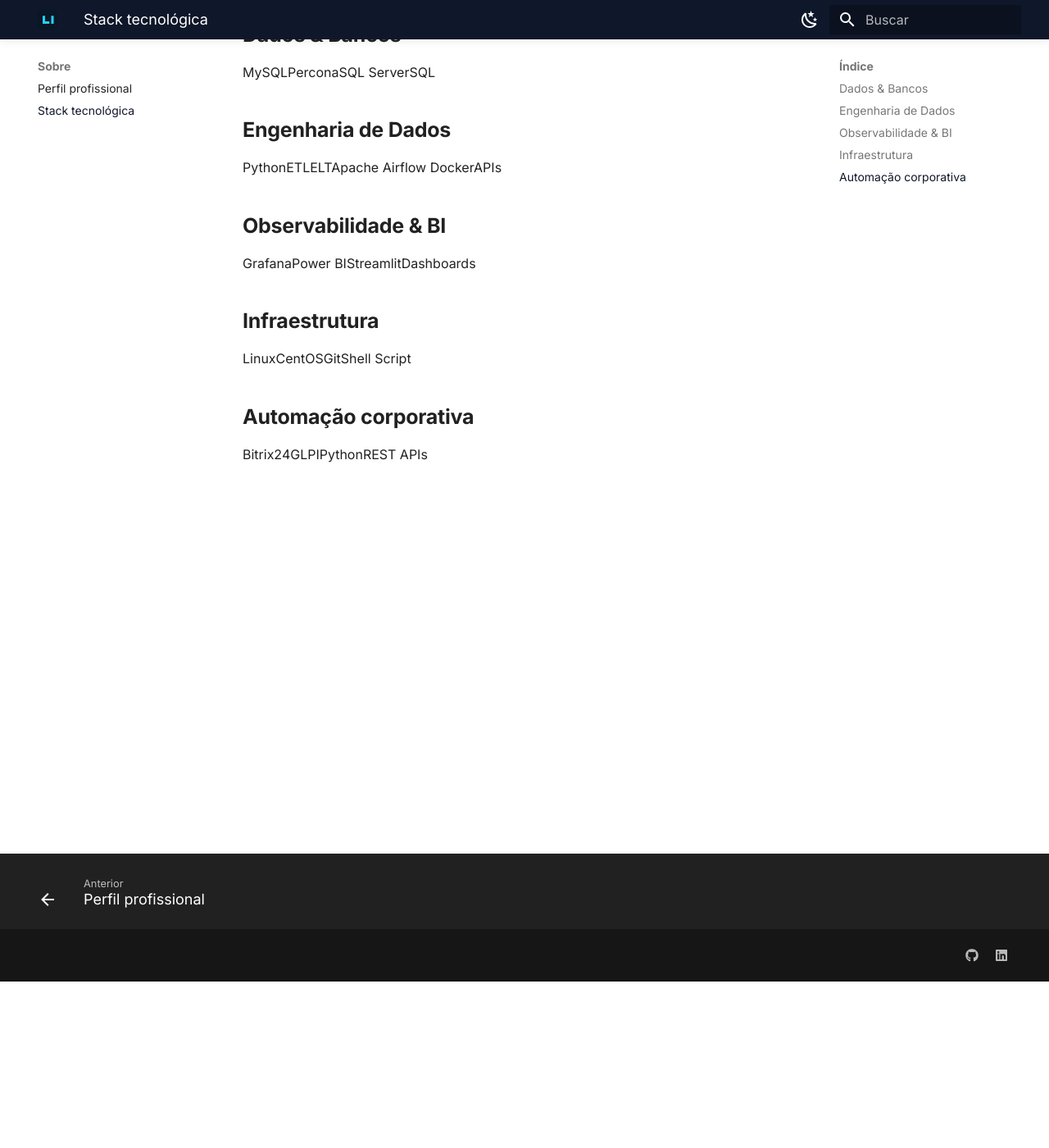
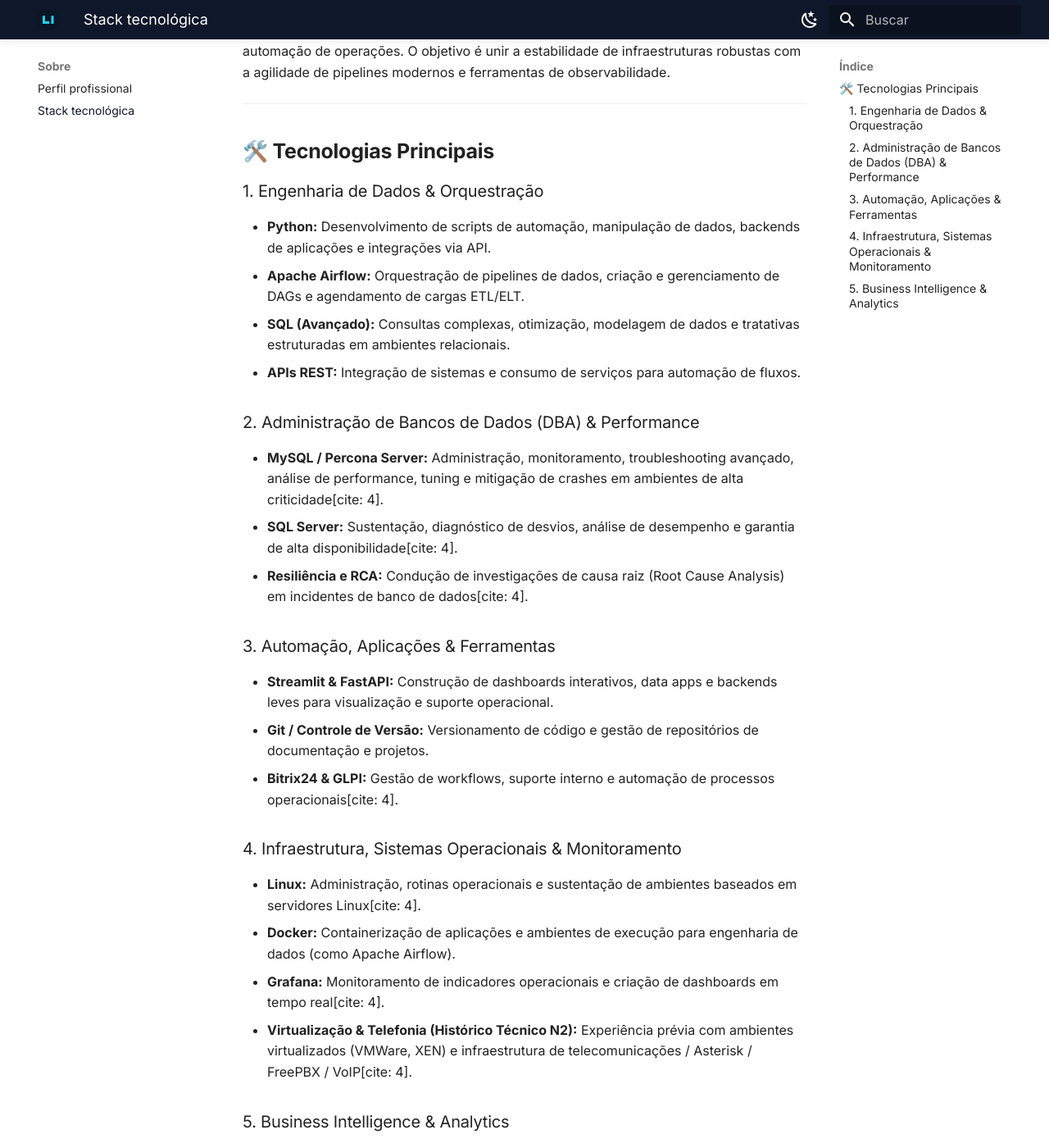
Before and after one commit to Allanao88/portfolio-docs, an MkDocs documentation site: the page built from docs/stack.md, in a window 1280 px wide and 1400 px high, scrolled down 203 px. Shown: the whole window at 82% size. Built offline with MkDocs 1.6.1 and Material for MkDocs 9.7.7, drawn with Linux system fonts in a browser that asks for light colours; some of the changed text lies outside the part shown.

Commit message:
Revise stack documentation with detailed technology overview
Updated the technology stack documentation to include detailed descriptions of key technologies and their applications in data engineering, database administration, automation, infrastructure, and business intelligence.

```diff
--- a/docs/stack.md
+++ b/docs/stack.md
@@ -1,32 +1,37 @@
-# Stack tecnológica
+# Stack Tecnológica
 
-## Dados & Bancos
+Minha stack é orientada para sustentação de ambientes críticos, engenharia de dados e automação de operações. O objetivo é unir a estabilidade de infraestruturas robustas com a agilidade de pipelines modernos e ferramentas de observabilidade.
 
-<div class="stack-list">
-  <span>MySQL</span><span>Percona</span><span>SQL Server</span><span>SQL</span>
-</div>
+---
 
-## Engenharia de Dados
+## 🛠️ Tecnologias Principais
 
-<div class="stack-list">
-  <span>Python</span><span>ETL</span><span>ELT</span><span>Apache Airflow</span>
-  <span>Docker</span><span>APIs</span>
-</div>
+### 1. Engenharia de Dados & Orquestração
+* **Python:** Desenvolvimento de scripts de automação, manipulação de dados, backends de aplicações e integrações via API.
+* **Apache Airflow:** Orquestração de pipelines de dados, criação e gerenciamento de DAGs e agendamento de cargas ETL/ELT.
+* **SQL (Avançado):** Consultas complexas, otimização, modelagem de dados e tratativas estruturadas em ambientes relacionais.
+* **APIs REST:** Integração de sistemas e consumo de serviços para automação de fluxos.
 
-## Observabilidade & BI
+### 2. Administração de Bancos de Dados (DBA) & Performance
+* **MySQL / Percona Server:** Administração, monitoramento, troubleshooting avançado, análise de performance, tuning e mitigação de crashes em ambientes de alta criticidade[cite: 4].
+* **SQL Server:** Sustentação, diagnóstico de desvios, análise de desempenho e garantia de alta disponibilidade[cite: 4].
+* **Resiliência e RCA:** Condução de investigações de causa raiz (Root Cause Analysis) em incidentes de banco de dados[cite: 4].
 
-<div class="stack-list">
-  <span>Grafana</span><span>Power BI</span><span>Streamlit</span><span>Dashboards</span>
-</div>
+### 3. Automação, Aplicações & Ferramentas
+* **Streamlit & FastAPI:** Construção de dashboards interativos, data apps e backends leves para visualização e suporte operacional.
+* **Git / Controle de Versão:** Versionamento de código e gestão de repositórios de documentação e projetos.
+* **Bitrix24 & GLPI:** Gestão de workflows, suporte interno e automação de processos operacionais[cite: 4].
 
-## Infraestrutura
+### 4. Infraestrutura, Sistemas Operacionais & Monitoramento
+* **Linux:** Administração, rotinas operacionais e sustentação de ambientes baseados em servidores Linux[cite: 4].
+* **Docker:** Containerização de aplicações e ambientes de execução para engenharia de dados (como Apache Airflow).
+* **Grafana:** Monitoramento de indicadores operacionais e criação de dashboards em tempo real[cite: 4].
+* **Virtualização & Telefonia (Histórico Técnico N2):** Experiência prévia com ambientes virtualizados (VMWare, XEN) e infraestrutura de telecomunicações / Asterisk / FreePBX / VoIP[cite: 4].
 
-<div class="stack-list">
-  <span>Linux</span><span>CentOS</span><span>Git</span><span>Shell Script</span>
-</div>
+### 5. Business Intelligence & Analytics
+* **Power BI:** Desenvolvimento de relatórios estratégicos e operacionais, acompanhamento de indicadores de desempenho e apoio à tomada de decisão[cite: 4].
+* **Macros VBA / Excel Avançado:** Automação de rotinas e relatórios gerenciais legados.
 
-## Automação corporativa
+---
 
-<div class="stack-list">
-  <span>Bitrix24</span><span>GLPI</span><span>Python</span><span>REST APIs</span>
-</div>
+> *"Tecnologia não é apenas sobre as ferramentas que utilizamos, mas sobre como unimos dados, infraestrutura e operação para gerar eficiência, estabilidade e inteligência para o negócio."*
```
